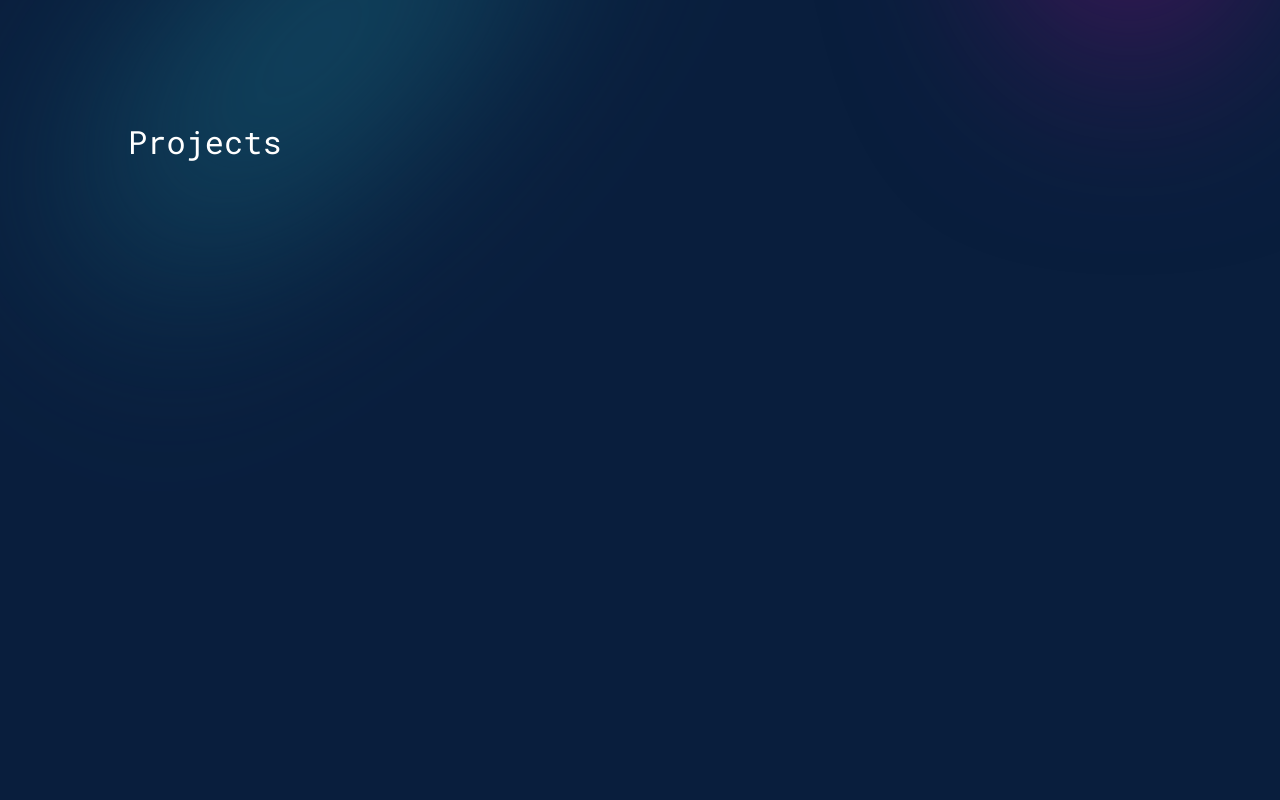
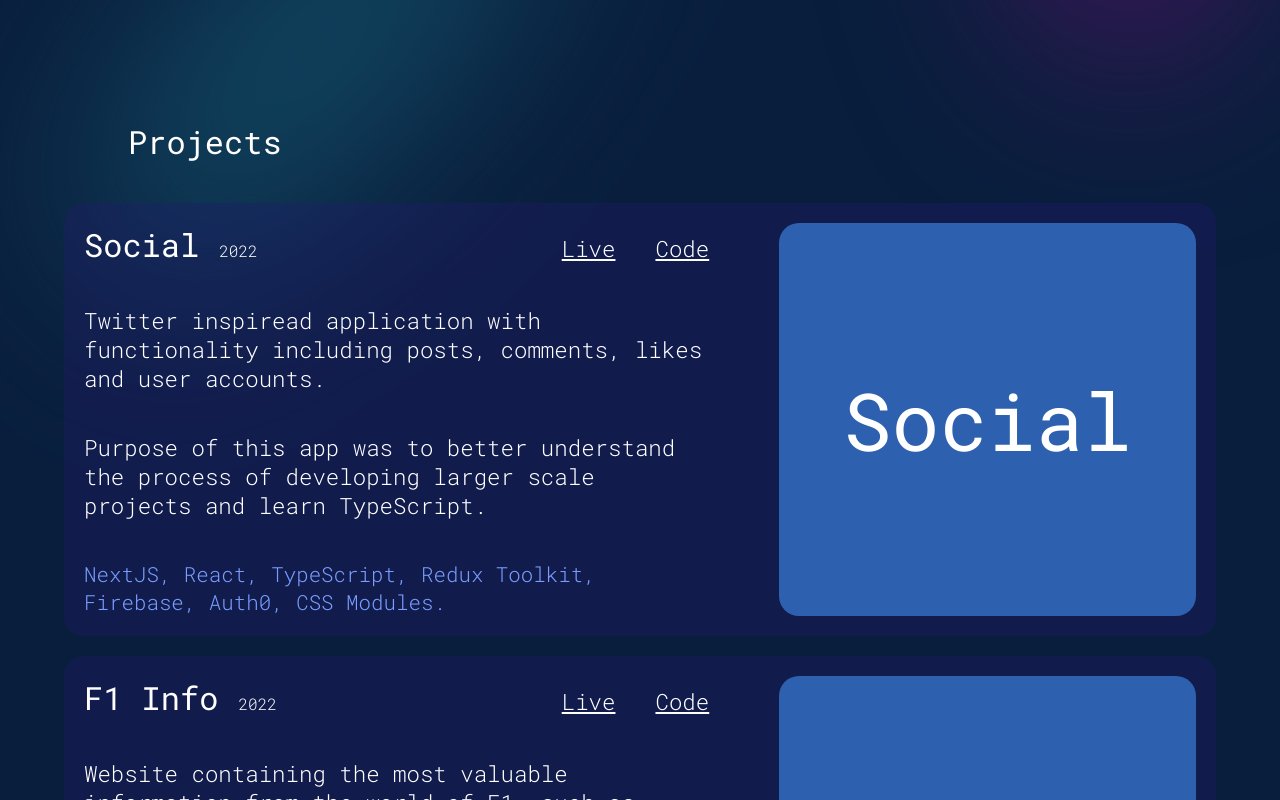
Before and after one commit to cateruu/portfolio-v2, a Next.js app: page / in a window 1280 px wide. Shown: the part 680-1480 px from the top of the page. Built offline with nearby package versions, Linux system fonts and the light colour scheme.

Commit message:
project card

```diff
--- /dev/null
+++ b/components/Projects/Project.module.scss
@@ -0,0 +1,73 @@
+@use '../../styles/variables' as *;
+
+.project {
+  width: 90%;
+  margin: 0 auto;
+  background-color: $bg-project;
+  border-radius: 20px;
+  padding: 20px;
+  display: flex;
+  gap: 70px;
+}
+
+.textContainer {
+  width: 60%;
+  display: flex;
+  flex-direction: column;
+  justify-content: space-between;
+  gap: 40px;
+}
+
+.header {
+  display: flex;
+  justify-content: space-between;
+  align-items: baseline;
+}
+
+.nameContainer {
+  display: flex;
+  align-items: baseline;
+}
+
+.name {
+  font-size: $font-header;
+  font-weight: 400;
+}
+
+.time {
+  font-weight: 300;
+  margin-left: 20px;
+}
+
+.link {
+  margin-left: 40px;
+  font-size: $font-project;
+  font-weight: 300;
+  text-decoration: underline;
+  transition: 0.15s;
+
+  &:hover {
+    text-shadow: 0 0 15px #fff;
+  }
+}
+
+.text {
+  font-size: $font-project;
+  font-weight: 300;
+
+  &:nth-of-type(3) {
+    font-size: $font-project-stack;
+    color: $font-color-stack;
+  }
+}
+
+.image {
+  width: 40%;
+  flex-basis: auto;
+  border-radius: 20px;
+  background-color: $font-color-link;
+  text-align: center;
+  display: grid;
+  align-items: center;
+  font-size: 5rem;
+}
--- /dev/null
+++ b/components/Projects/Project.tsx
@@ -0,0 +1,45 @@
+import styles from './Project.module.scss';
+import { Project } from './Projects';
+
+type Props = {
+  data: Project;
+};
+
+const Project = ({ data }: Props) => {
+  return (
+    <article className={styles.project}>
+      <section className={styles.textContainer}>
+        <header className={styles.header}>
+          <div className={styles.nameContainer}>
+            <h3 className={styles.name}>{data.name}</h3>
+            <time className={styles.time}>{data.date}</time>
+          </div>
+          <div>
+            <a
+              href={data.live}
+              target='_blank'
+              rel='noopener'
+              className={styles.link}
+            >
+              Live
+            </a>
+            <a
+              href={data.code}
+              target='_blank'
+              rel='noopener'
+              className={styles.link}
+            >
+              Code
+            </a>
+          </div>
+        </header>
+        <p className={styles.text}>{data.description}</p>
+        <p className={styles.text}>{data.purpose}</p>
+        <p className={styles.text}>{data.stack}</p>
+      </section>
+      <section className={styles.image}>{data.name}</section>
+    </article>
+  );
+};
+
+export default Project;
--- a/components/Projects/Projects.module.scss
+++ b/components/Projects/Projects.module.scss
@@ -2,12 +2,20 @@
 
 .projects {
   min-height: 100vh;
-  width: 80%;
-  margin: 0 auto;
+  width: 100%;
   position: relative;
 }
 
 .header {
   font-size: $font-header;
   font-weight: 400;
+  width: 80%;
+  margin: 0 auto;
+  margin-bottom: 40px;
 }
+
+.container {
+  display: flex;
+  flex-direction: column;
+  gap: 20px;
+}
--- a/components/Projects/Projects.tsx
+++ b/components/Projects/Projects.tsx
@@ -1,15 +1,37 @@
 import useSWR from 'swr';
+import Project from './Project';
 
 import styles from './Projects.module.scss';
+
+export type Project = {
+  id: number;
+  name: string;
+  date: number;
+  description: string;
+  purpose: string;
+  stack: string;
+  live: string;
+  code: string;
+};
 
 const fetcher = (url: string) => fetch(url).then((res) => res.json());
 
 const Projects = () => {
   const { data, error } = useSWR('/api/projects', fetcher);
 
+  if (error) return <div>Unable to load projects...</div>;
+  if (!data) return <div>Loading...</div>;
+
+  const projects: Project[] = JSON.parse(data);
+
   return (
     <section className={styles.projects} id='projects'>
       <h2 className={styles.header}>Projects</h2>
+      <section className={styles.container}>
+        {projects.map((project) => (
+          <Project data={project} />
+        ))}
+      </section>
     </section>
   );
 };
--- a/pages/api/projects.ts
+++ b/pages/api/projects.ts
@@ -8,11 +8,11 @@ export default async function handler(
 ) {
   //Find the absolute path of the json directory
   const jsonDirectory = path.join(process.cwd(), 'json');
-  //Read the json data file data.json
+  //Read the json data file projects.json
   const fileContents = await fs.readFile(
     jsonDirectory + '/projects.json',
     'utf8'
   );
-  //Return the content of the data file in json format
+  //Return the content of the projects file in json format
   res.status(200).json(fileContents);
 }
--- a/styles/variables/_colors.scss
+++ b/styles/variables/_colors.scss
@@ -3,3 +3,4 @@ $bg-project: rgba(38, 26, 113, 0.3);
 $bg-about: rgb(134, 60, 169, 0.3);
 $font-color-main: #fff;
 $font-color-link: #2d61af;
+$font-color-stack: rgb(122, 157, 255);
--- a/styles/variables/_fonts.scss
+++ b/styles/variables/_fonts.scss
@@ -4,4 +4,5 @@ $font-header-icon: 1.6rem;
 $font-header-mobile: 0.8rem;
 $font-project: 1.4rem;
 $font-project-mobile: 1.1rem;
+$font-project-stack: 1.3rem;
 $font-about: 1.9rem;
```
